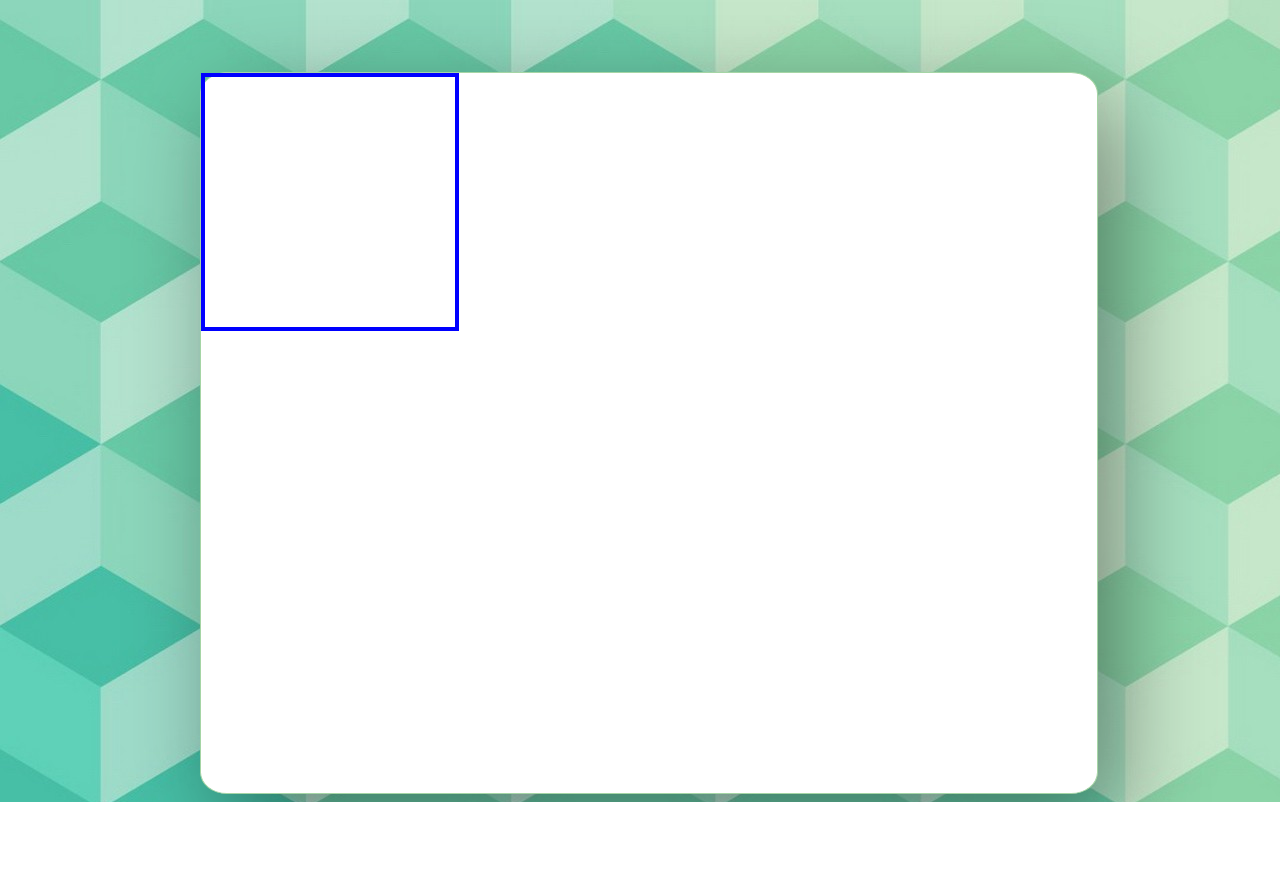
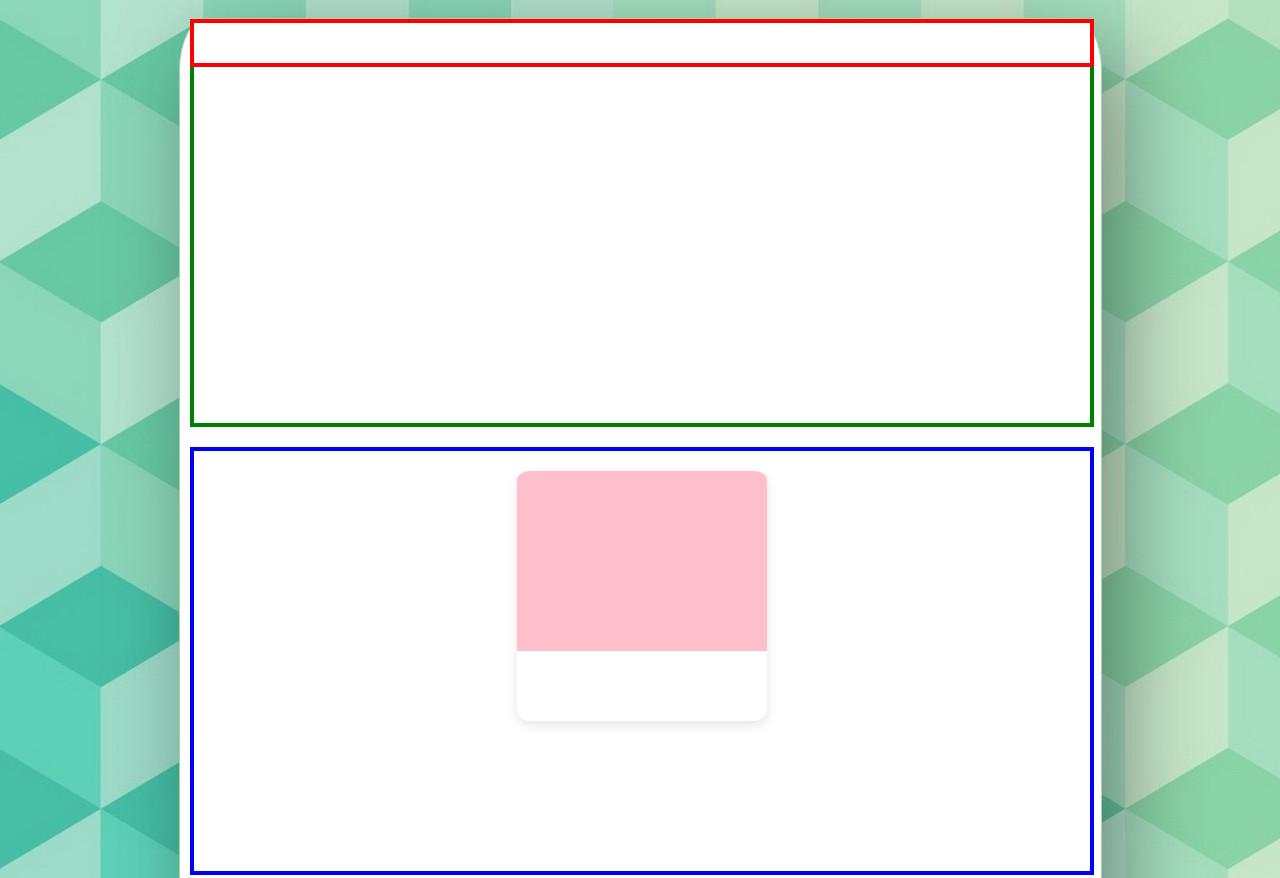
Before and after one commit to Staci082/Plant-Shop, a plain HTML site: page index.html in a window 1280 px wide. Shown: the top 878 px of the page. Before the commit the page ends 802 px from the top, so only its background shows below. Drawn offline with nearby package versions, Linux system fonts and the light colour scheme.

Commit message:
item inside good

```diff
--- a/app.js
+++ b/app.js
@@ -1,33 +1,48 @@
+// variables
+
+const body = document.querySelector("body");
+
+// new elements
+
+const container = document.createElement("div");
+body.appendChild(container);
+
+const nav = document.createElement("div");
+container.appendChild(nav);
+
+const header = document.createElement("div");
+container.appendChild(header);
+
+const itemContainer = document.createElement("div");
+container.appendChild(itemContainer);
+
+const item = document.createElement("div");
+itemContainer.appendChild(item);
+
+const itemImg = document.createElement("div");
+item.appendChild(itemImg);
+
+const itemText = document.createElement("div");
+item.appendChild(itemText);
 
 
-
-//variables
-
-const body = document.querySelector("body");
-const container = document.querySelector("#container");
-
-
-//new elements
-
-const items = document.createElement("div");
-container.appendChild(items);
-items.classList.add("items");
-
-
-//styling
+// styling
 
 const bodyStyle = `
+    display: flex;
+    justify-content: center;
+    align-item: center;
     background-image: url("Images/background.jpg");
-    padding-top: 5%;
-    padding-left: 15%;
+    padding-top: 10px;
 `;
 body.style.cssText = bodyStyle;
 
-
 const containerStyle = `
     display: grid;
+    grid-template-rows: 1fr 1fr 1fr 1fr;
     width: 70vw;
-    height: 90vh;
+    height: auto;
+    padding: 0px 15px 15px 10px;
     background: white;
     border-radius: 3%;
     box-shadow: rgba(0, 0, 0, 0.4) 20px 30px 90px;
@@ -35,10 +50,75 @@ const containerStyle = `
 `;
 container.style.cssText = containerStyle;
 
+const navStyle = `
+    position: fixed;
+    width: 70vw;
+    height: 40px;
+    border: red 4px solid;
+    background: white;   /* needs to stay for wwhen scrolling */
+`;
+nav.style.cssText = navStyle;
 
-const itemsStyle = `
+const headerStyle = `
+    grid-row: 1/2;
+    width: 70vw;
+    height: 50vh;
+    border: green 4px solid;
+    margin-bottom: 20px;
+`;
+header.style.cssText = headerStyle;
+
+const itemContainerStyle = `
+    grid-row: auto;
+    display: flex;
+    justify-content: space-around;
+    width: 70vw;
+    height: auto;
+    padding-top: 20px;
+    border: blue 4px solid;
+`;
+itemContainer.style.cssText = itemContainerStyle;
+
+const itemStyle = `
     width: 250px;
     height: 250px;
-    border: blue solid 4px;
+    border-radius: 5%;
+    box-shadow: rgba(0, 0, 0, 0.1) 0px 4px 12px;
 `;
-items.style.cssText = itemsStyle;
+item.style.cssText = itemStyle;
+
+itemImgStyle = `
+    width: 250px;
+    height: 180px;
+    background: pink;
+    border-top-left-radius: 5%;
+    border-top-right-radius: 5%;
+`;
+itemImg.style.cssText = itemImgStyle;
+
+const products = [
+  {
+    name: "plant1",
+    img: "plant.png",
+  },
+  {
+    name: "plant2",
+    img: "plant.png",
+  },
+  {
+    name: "plant3",
+    img: "plant.png",
+  },
+  {
+    name: "plant4",
+    img: "plant.png",
+  },
+  {
+    name: "plant5",
+    img: "plant.png",
+  },
+  {
+    name: "plan6",
+    img: "plant.png",
+  },
+];
--- a/index.html
+++ b/index.html
@@ -8,8 +8,6 @@
     <link ref="stylesheet" href="./style.css"></link>
 </head>
 <body>
-    <div id="container"></div>
-
     <script src="./app.js"></script>
 </body>
 </html>
```
Also changed, not shown: images/basket.png (added), images/plant.png (added), images/search.png (added), images/user.png (added).
